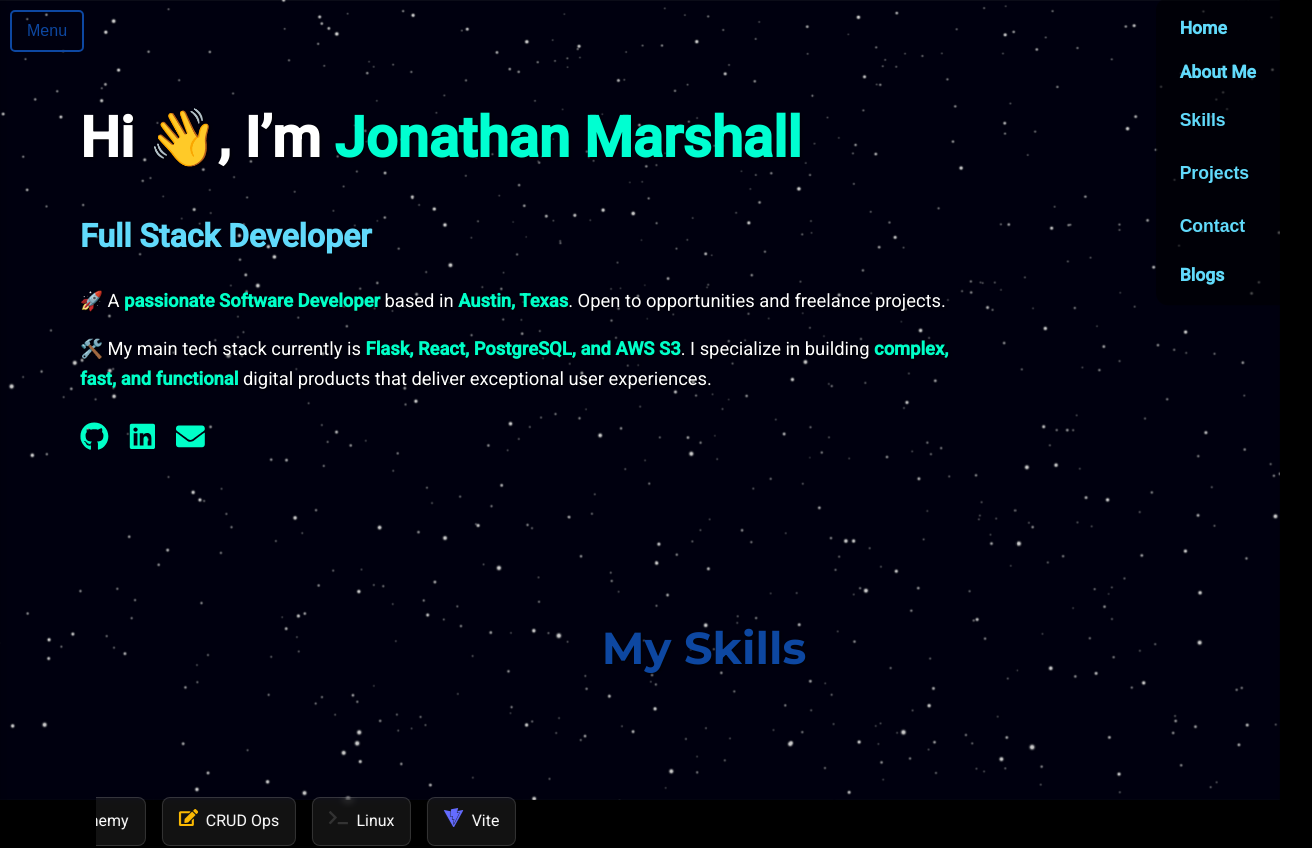
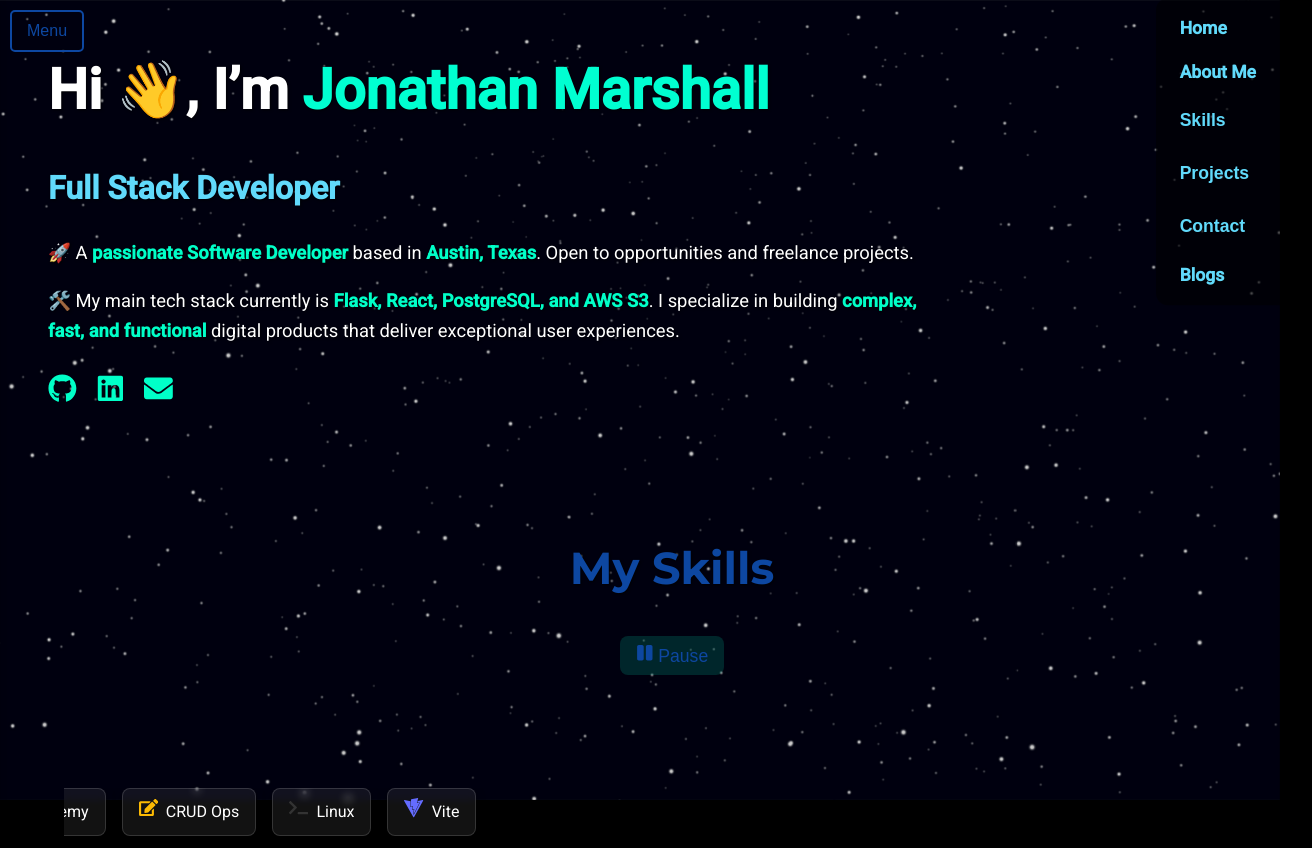
Before and after one commit to Jwmarsh16/personal-portfolio, a React (Vite) app in the folder client/: page / in a window 1280 px wide. Shown: the top 848 px of the page, 1312 px wide, since content can reach past the window. Built offline with nearby package versions, Linux system fonts and the light colour scheme.

Commit message:
Updated Skills.jsx with a pause button feature

```diff
--- a/client/src/Skills.css
+++ b/client/src/Skills.css
@@ -89,3 +89,30 @@
 .skill-icon {
   font-size: 1.2rem;
 }
+
+.skills-controls {
+  display: flex;
+  justify-content: center;
+  gap: 1rem;
+  margin-bottom: 2rem;
+}
+
+.skills-controls button {
+  background-color: rgba(0, 255, 204, 0.15);
+  color: var(--primary-color);
+  border: none;
+  padding: 0.5rem 1rem;
+  font-size: 1.1rem;
+  border-radius: 8px;
+  cursor: pointer;
+  transition: background-color 0.3s ease;
+}
+
+.skills-controls button:hover {
+  background-color: rgba(0, 255, 204, 0.3);
+}
+
+/* Pause animation when class is active */
+.skills-row.paused .scroll-track {
+  animation-play-state: paused;
+}
--- a/client/src/SkillsIntro.css
+++ b/client/src/SkillsIntro.css
@@ -1,7 +1,10 @@
 /* SkillsIntro.css */
 
-.skills-intro-wrapper {
-    padding: 3rem 2rem;
+  .skills-intro-wrapper {
+    margin: 0;
+    padding: 0;
+    width: 100vw;
+    overflow-x: hidden;
   }
 
   /* Separate wrapper for summary so we can shift only that left */
@@ -11,13 +14,14 @@
     margin-left: 3rem;
   }
 
-  /* Center the skills rows independently */
   .skills-wrapper {
-    width: 100vw;
-    overflow: hidden;
+    width: 100%;
+    overflow-x: visible;
     margin-top: 2rem;
-    padding: 0; /* remove padding that could clip the sides */
+    padding: 0;
   }
+
+
 
 
   /* Summary content styling */
--- a/client/src/components/Skills.jsx
+++ b/client/src/components/Skills.jsx
@@ -1,10 +1,10 @@
-import React from 'react';
+import React, { useState } from 'react';
 import '../Skills.css';
 import {
   FaPython, FaNodeJs, FaReact, FaGithub, FaCloud, FaCubes, FaLayerGroup, FaCogs, FaTasks,
   FaClipboardCheck, FaLock, FaKey, FaHtml5, FaCloudDownloadAlt, FaDatabase, FaEdit,
   FaTerminal, FaLockOpen, FaCookie, FaAws, FaFlask as FaFlaskFA, FaCheckCircle,
-  FaShieldAlt, FaLaptopCode
+  FaShieldAlt, FaLaptopCode, FaPause, FaPlay
 } from 'react-icons/fa';
 import {
   SiJavascript, SiFlask, SiRedux, SiPostgresql, SiVite, SiPostman,
@@ -12,6 +12,8 @@ import {
 } from 'react-icons/si';
 
 function Skills() {
+  const [isPaused, setIsPaused] = useState(false);
+
   const topRow = [
     { name: 'Python', icon: <FaPython />, color: '#306998' },
     { name: 'JavaScript', icon: <SiJavascript />, color: '#F7DF1E' },
@@ -58,7 +60,7 @@ function Skills() {
   ];
 
   const renderRow = (skills, direction, label) => (
-    <div className={`skills-row ${direction}`}>
+    <div className={`skills-row ${direction} ${isPaused ? 'paused' : ''}`}>
       <div className="scroll-track">
         {[...skills, ...skills].map((skill, index) => (
           <div key={`${label}-${index}`} className="skill-card">
@@ -72,10 +74,21 @@ function Skills() {
     </div>
   );
 
+  const handlePausePlay = () => {
+    setIsPaused(!isPaused);
+  };
+
   return (
     <section id="skills" className="skills">
       <div className="skills-container">
         <h2>My Skills</h2>
+
+        <div className="skills-controls">
+          <button onClick={handlePausePlay}>
+            {isPaused ? <FaPlay /> : <FaPause />} {isPaused ? 'Play' : 'Pause'}
+          </button>
+        </div>
+
         {renderRow(topRow, 'scroll-left', 'top')}
         {renderRow(middleRow, 'scroll-right', 'middle')}
         {renderRow(bottomRow, 'scroll-left', 'bottom')}
```
